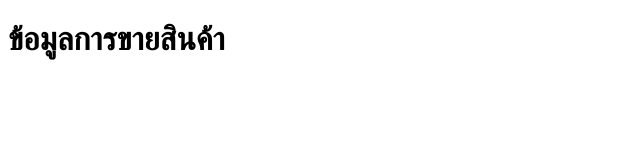
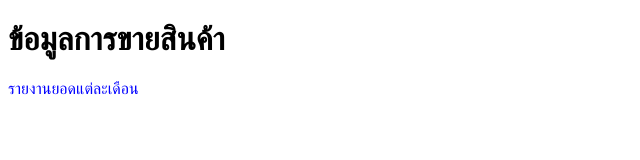
Before and after one commit to maroojo/run-github, a plain HTML site: page index.html in a window 1280 px wide. Shown: the whole page, without its empty margins (0-640 px from the left). Drawn offline with Linux system fonts and the light colour scheme.

Commit message:
report sale

```diff
--- a/index.html
+++ b/index.html
@@ -4,8 +4,14 @@
     <meta charset="UTF-8">
     <meta name="viewport" content="width=device-width, initial-scale=1.0">
     <title>Document</title>
+    <style>
+        p{
+            color: blue;
+        }
+    </style>
 </head>
 <body>
     <h1>ข้อมูลการขายสินค้า</h1>
+    <p>รายงานยอดแต่ละเดือน</p>
 </body>
 </html>
```
